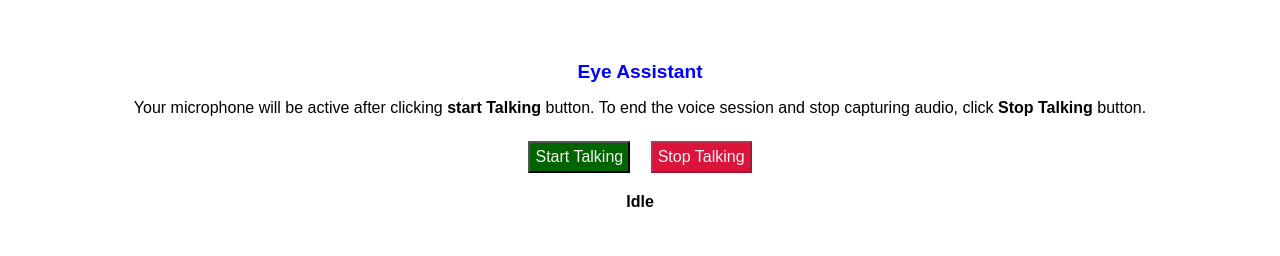
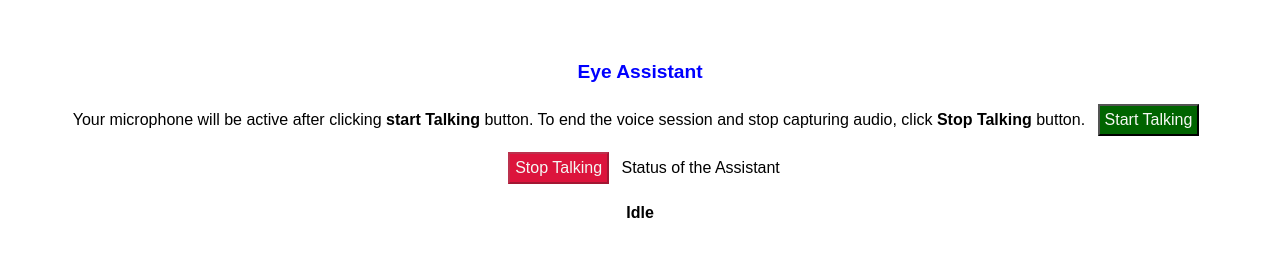
Before and after one commit to ashis-eyefit/dial-bot-client-file, a plain HTML site: page index.html in a window 1280 px wide. Drawn offline with Linux system fonts and the light colour scheme.

Commit message:
update 12

```diff
--- a/index.html
+++ b/index.html
@@ -11,9 +11,11 @@
 </head>
 <body>
   <h1 style="color: blue;font-size:larger;font-weight: bold; ">Eye Assistant</h1>
-  <p>Your microphone will be active after clicking <strong>start Talking</strong> button. To end the voice session and stop capturing audio, click <strong>Stop Talking</strong> button.</p>
+  <p1>Your microphone will be active after clicking <strong>start Talking</strong> button.</p1>
+  <p2>To end the voice session and stop capturing audio, click <strong>Stop Talking</strong> button.</p2>
   <button id="startBtn" style="color: rgb(247, 248, 244); padding: 5px;background-color: darkgreen;">Start Talking</button>
   <button id="stopBtn" disabled style="color: rgb(245, 248, 245); padding: 5px; background-color: crimson;">Stop Talking</button>
+  <p3>Status of the Assistant</p3>
   <div id="status">Idle</div>
 
 <script>
@@ -89,7 +91,7 @@ async function handleServerMessage(ev) {
 
         // Show ASR/NLU text if provided
         if (obj.text || obj.asr_text) {
-          setStatus("ASR: " + (obj.text || obj.asr_text), "blue");
+          setStatus("Your Speech: " + (obj.text || obj.asr_text), "blue");
         }
 
         // Base64 audio inside JSON (e.g., {audio_base64:"..."} )
```
